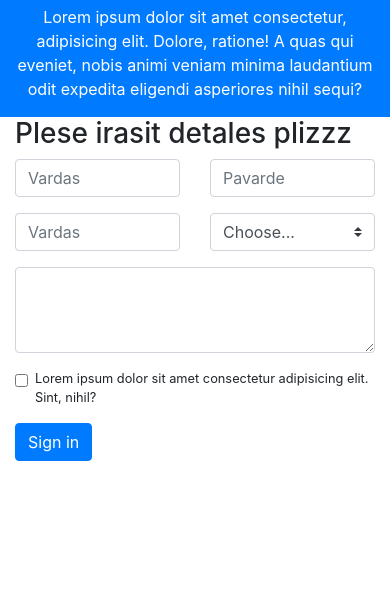
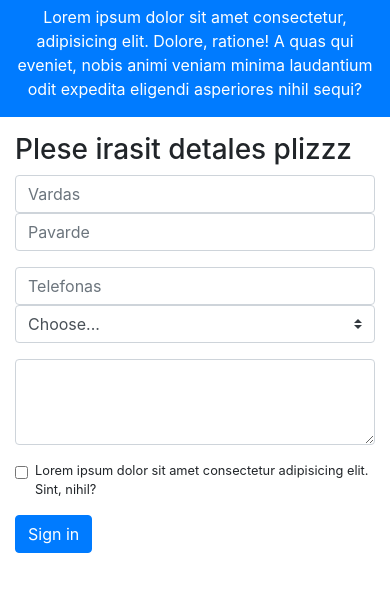
Before and after one commit to mminde3/Bootstrap2, a plain HTML site: page index.html in a window 390 px wide. Shown: the part 239-830 px from the top of the page. Drawn offline with nearby package versions, Linux system fonts and the light colour scheme.

Commit message:
Update
Patikslinima

```diff
--- a/index.html
+++ b/index.html
@@ -19,24 +19,24 @@
                 <p>Lorem ipsum dolor sit amet consectetur, adipisicing elit. Dolore, ratione! A quas qui eveniet, nobis animi veniam minima laudantium odit expedita eligendi asperiores nihil sequi?</p>
             </div>
 
-            <div class="col-sm-8">
+            <div class="col-sm-8 pt-3">
               <div class="container"></div>
               <h3>Plese irasit detales plizzz</h3>
               <form>
                   <div class="form-group row">
-                      <div class="col">
+                      <div class="col-sm-6">
                         <input type="text" class="form-control" placeholder="Vardas">
                       </div>
-                      <div class="col">
+                      <div class="col-sm-6">
                         <input type="text" class="form-control" placeholder="Pavarde">
                       </div>
                   </div>
 
                   <div class="form-group row">
-                    <div class="col">
-                      <input type="text" class="form-control" placeholder="Vardas">
+                    <div class="col-sm-6">
+                      <input type="text" class="form-control" placeholder="Telefonas">
                     </div>
-                        <div class="col"><select class="custom-select mr-sm-2" id="inlineFormCustomSelect">
+                        <div class="col-sm-6"><select class="custom-select mr-sm-2" id="inlineFormCustomSelect">
                             <option selected>Choose...</option>
                             <option value="1">Girl</option>
                             <option value="2">Boy</option>
```
